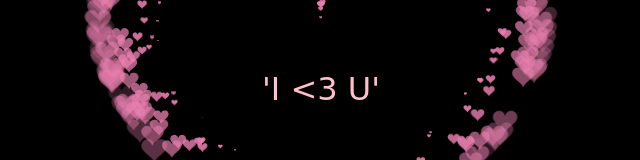
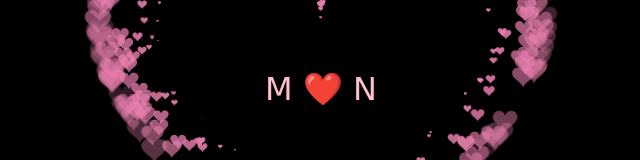
Before and after one commit to duckmink/LuvYou, a plain HTML site: page index.html in a window 1280 px wide. Shown: the part 300-460 px from the top of the page, without its empty margins (319-959 px from the left). Drawn offline with Linux system fonts and the light colour scheme.

Commit message:
Update index.html

```diff
--- a/index.html
+++ b/index.html
@@ -46,7 +46,7 @@
     margin: 0;
     font-family: cursive;
     font-size: 2em;
-">'I <3 U'</p>
+">M ❤️ N</p>
     <script>
         /*
 
```
